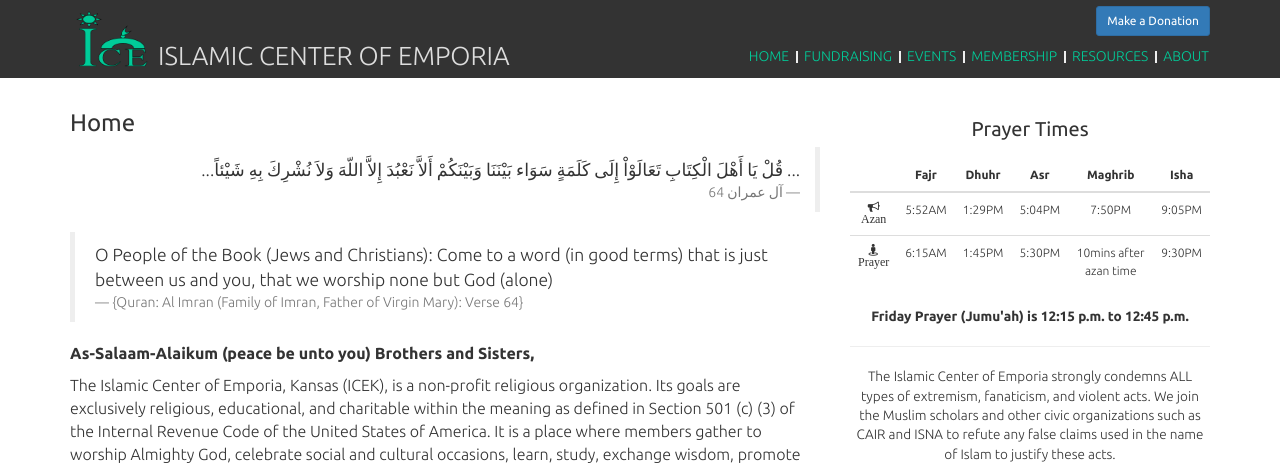
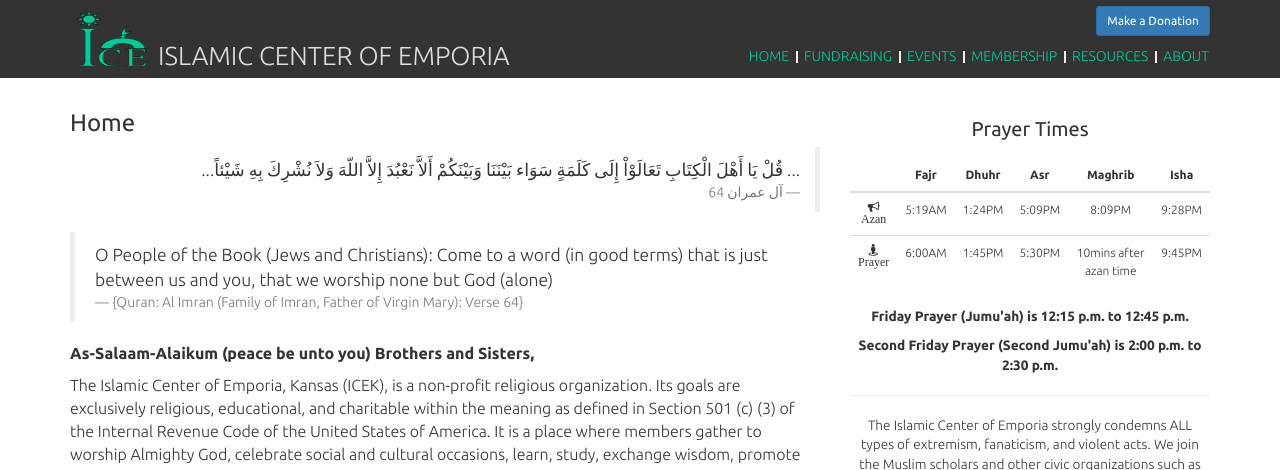
Before and after one commit to fourfridays/fourfridays.github.io, a Jekyll site: the page built from 1-index.html, in a window 1280 px wide, cut to the strip 0-470 px from the top of the page. Built offline with Jekyll 4.4.1, drawn with Linux system fonts in a browser that asks for light colours; nearby versions of some CDN libraries.

Commit message:
azan and prayer time updates

```diff
--- a/_layouts/page.html
+++ b/_layouts/page.html
@@ -25,24 +25,24 @@
     <tbody>
       <tr>
         <td><i class="fa fa-bullhorn"><br/>Azan</i></td>
-        <td>5:52AM</td>
-        <td>1:29PM</td>
-        <td>5:04PM</td>
-        <td>7:50PM</td>
-        <td>9:05PM</td>
+        <td>5:19AM</td>
+        <td>1:24PM</td>
+        <td>5:09PM</td>
+        <td>8:09PM</td>
+        <td>9:28PM</td>
       </tr>
       <tr>
         <td><i class="fa fa-street-view"><br/>Prayer</i></td>
-        <td>6:15AM</td>
+        <td>6:00AM</td>
         <td>1:45PM</td>
         <td>5:30PM</td>
         <td>10mins after azan time</td>
-        <td>9:30PM</td>
+        <td>9:45PM</td>
       </tr>
     </tbody>
   </table>
   <p class="text-center small"><strong>Friday Prayer (Jumu'ah) is 12:15 p.m. to 12:45 p.m.</strong></p>
-   <!--<p class="text-center small"><strong>Second Friday Prayer (Second Jumu'ah) is 2:00 p.m. to 2:30 p.m.</strong></p>-->
+  <p class="text-center small"><strong>Second Friday Prayer (Second Jumu'ah) is 2:00 p.m. to 2:30 p.m.</strong></p>
 
   <hr/>
 
```
